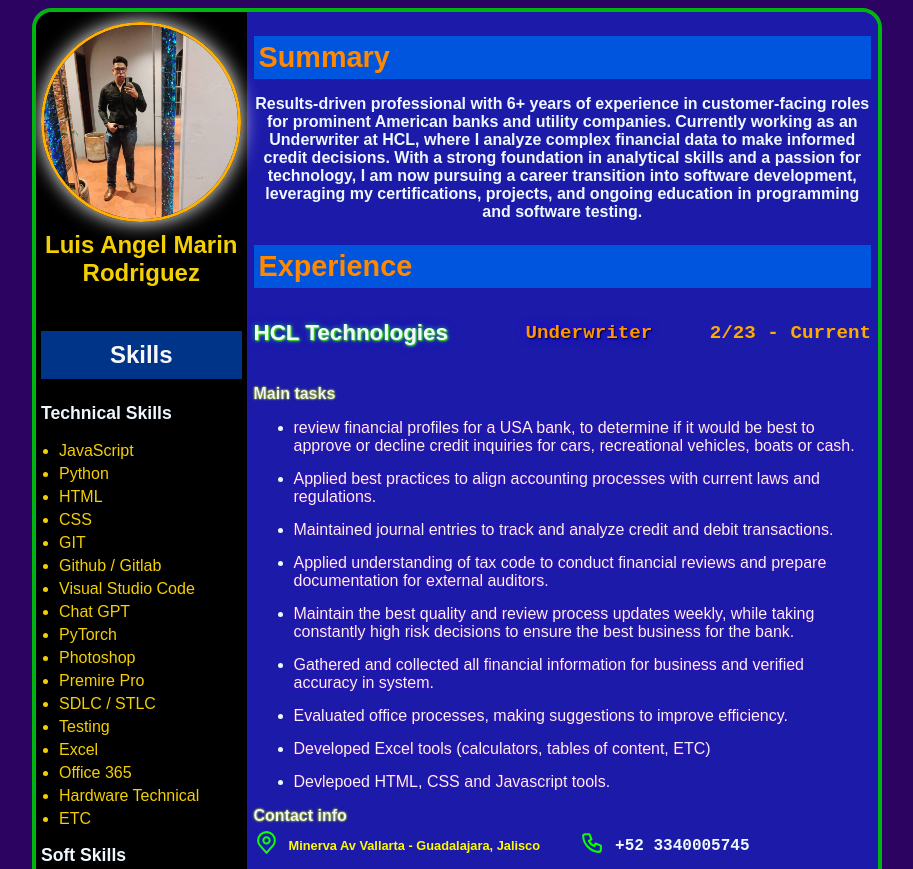
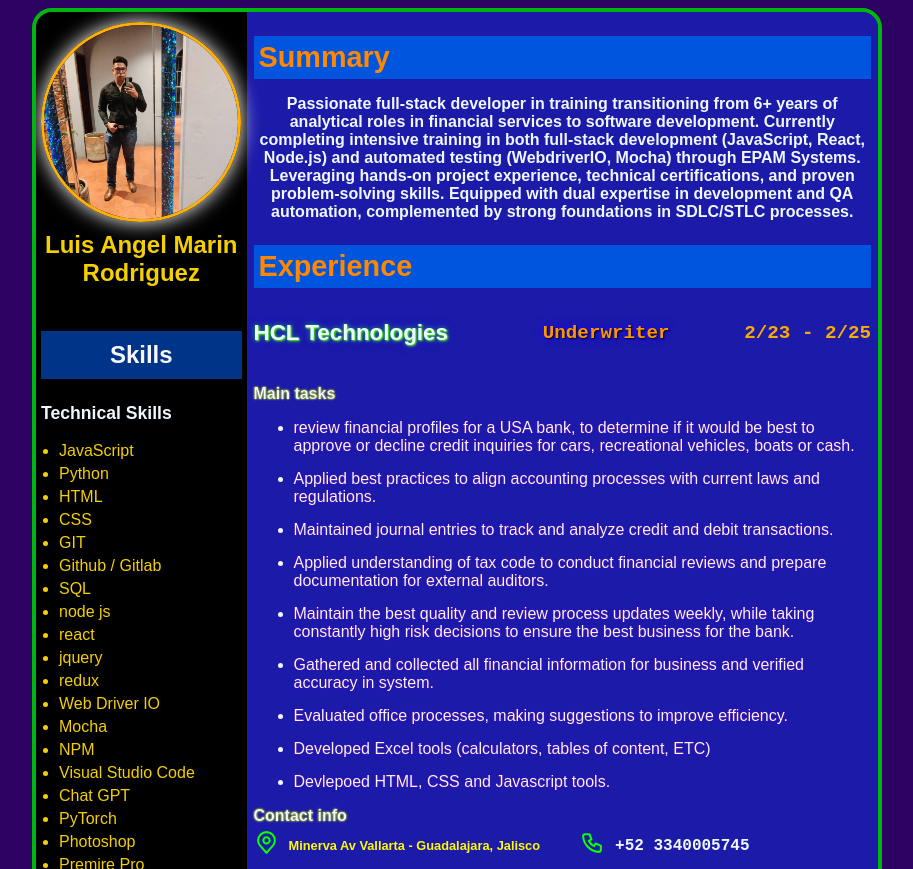
Before and after one commit to ITSECT3R/CV-Luis-Angel-M, a plain HTML site: page index.html in a window 1280 px wide. Shown: the top 869 px of the page, without its empty margins (183-1096 px from the left). Drawn offline with Linux system fonts and the light colour scheme.

Commit message:
Updated skills section with additional technologies and revised summary and experience descriptions.

```diff
--- a/index.html
+++ b/index.html
@@ -27,6 +27,14 @@
                     <li>CSS</li>
                     <li>GIT</li>
                     <li>Github / Gitlab</li>
+                    <li>SQL</li>
+                    <li>node js</li>
+                    <li>react</li>
+                    <li>jquery</li>
+                    <li>redux</li>
+                    <li>Web Driver IO</li>
+                    <li>Mocha</li>
+                    <li>NPM</li>
                     <li>Visual Studio Code</li>
                     <li>Chat GPT</li>
                     <li>PyTorch</li>
@@ -98,14 +106,15 @@
         <div class="div-right">
             <div class="summary">
                 <h2>Summary</h2>
-                <p>Results-driven professional with 6+ years of experience in customer-facing roles for prominent American banks and utility companies. Currently working as an Underwriter at HCL, where I analyze complex financial data to make informed credit decisions. With a strong foundation in analytical skills and a passion for technology, I am now pursuing a career transition into software development, leveraging my certifications, projects, and ongoing education in programming and software testing.</p>
+                <p>Passionate full-stack developer in training transitioning from 6+ years of analytical roles in financial services to software development. Currently completing intensive training in both full-stack development (JavaScript, React, Node.js) and automated testing (WebdriverIO, Mocha) through EPAM Systems. Leveraging hands-on project experience, technical certifications, and proven problem-solving skills. Equipped with dual expertise in development and QA automation, complemented by strong foundations in SDLC/STLC processes.
+                </p>
             </div>
             <div class="experience">
                 <h2>Experience</h2>
                 <div class="work-history">
                     <div class="job1 jobs">
                         <div class="header-jobs">
-                            <h3>HCL Technologies </h3><span class="job-position">Underwriter</span> <span class="section2-dates">2/23 - Current</span>
+                            <h3>HCL Technologies </h3><span class="job-position">Underwriter</span> <span class="section2-dates">2/23 - 2/25</span>
                         </div>
 
                         <div class="content-jobs">
@@ -251,6 +260,8 @@
                             <div>
                                 <ul class="ul-skills ul-skills1">
                                     <li><a href="https://freecodecamp.org/certification/ITSECT3R/responsive-web-design" target="_blank">Responsive Web Design</a></li>
+                                    <li><a href="https://www.freecodecamp.org/certification/ITSECT3R/javascript-algorithms-and-data-structures-v8" target="_blank">JavaScript Algorithms and Data Structures</a></li>
+
                                 </ul>
                             </div>
                             <svg xmlns="http://www.w3.org/2000/svg" width="40" height="40" viewBox="0 0 24 24"><path fill="#dc2626" d="M18.621 16.084a8.48 8.48 0 0 1-2.922 6.427c-.603.53-.19 1.522.613 1.442a9 9 0 0 0 1.587-.3a8.32 8.32 0 0 0 5.787-5.887a8.555 8.555 0 0 0-8.258-10.832a9 9 0 0 0-1.045.06c-.794.1-.995 1.161-.29 1.542c2.701 1.452 4.53 4.285 4.53 7.548zM7.906 18.597a8.54 8.54 0 0 1-6.45-2.913c-.532-.6-1.527-.19-1.446.61a9 9 0 0 0 .3 1.582c.794 2.823 3.064 5.026 5.907 5.766c5.727 1.492 10.87-2.773 10.87-8.229c0-.35-.02-.7-.06-1.04c-.1-.792-1.165-.992-1.547-.29a8.6 8.6 0 0 1-7.574 4.514M5.382 7.916a8.48 8.48 0 0 1 2.924-6.427c.603-.531.19-1.522-.613-1.442a10 10 0 0 0-1.598.29A8.34 8.34 0 0 0 .31 6.224a8.555 8.555 0 0 0 8.258 10.832c.352 0 .704-.02 1.045-.06c.794-.1.995-1.162.29-1.542a8.54 8.541 0 0 1-4.52-7.538zm10.72-2.513a8.54 8.54 0 0 1 6.45 2.913c.53.6 1.526.19 1.445-.61a9 9 0 0 0-.3-1.583C22.902 3.3 20.632 1.098 17.788.357C12.071-1.145 6.928 3.12 6.928 8.576c0 .35.02.7.06 1.041c.1.791 1.168.991 1.549.29A8.58 8.58 0 0 1 16.1 5.404z"/></svg>
```
Also changed, not shown: 1 other file.
